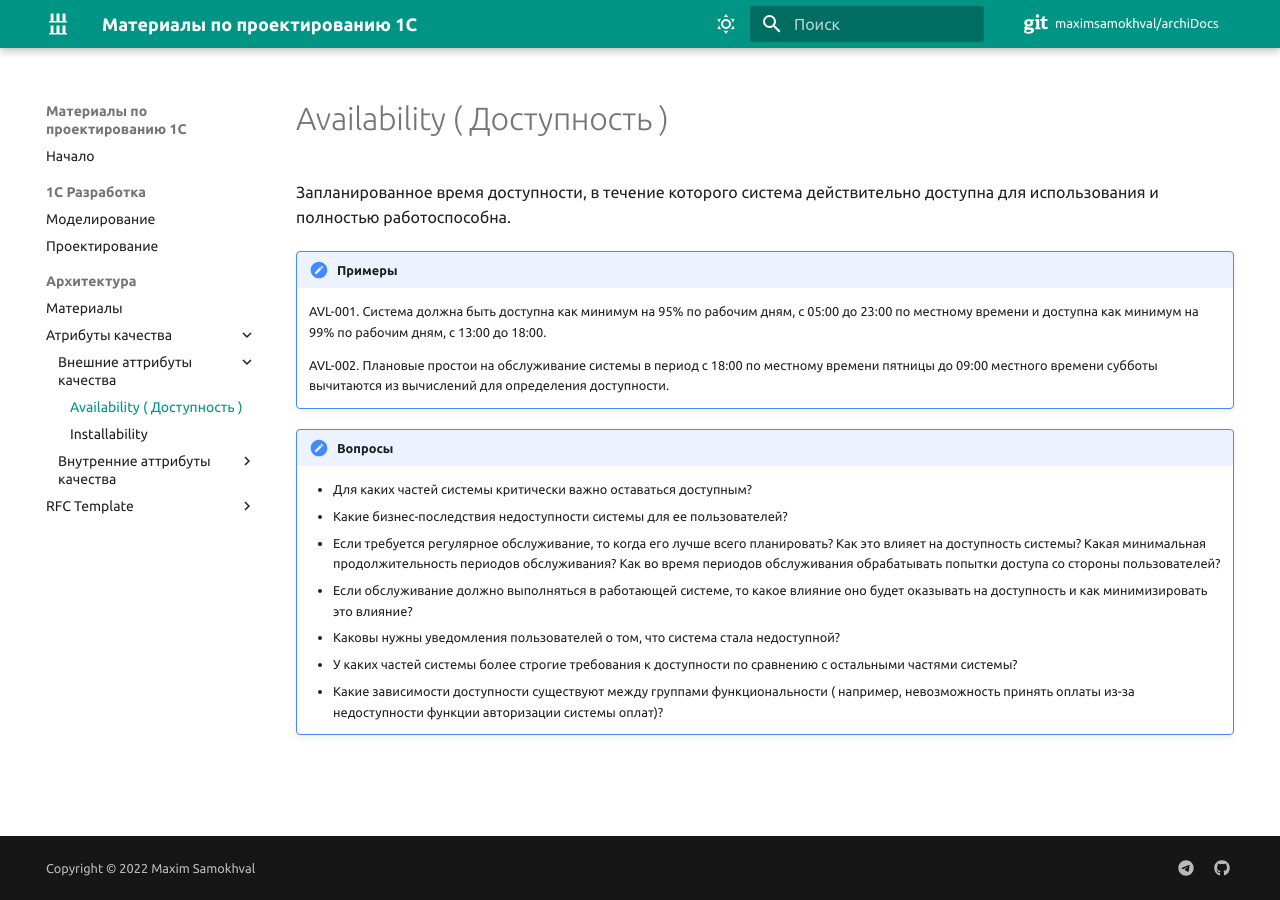
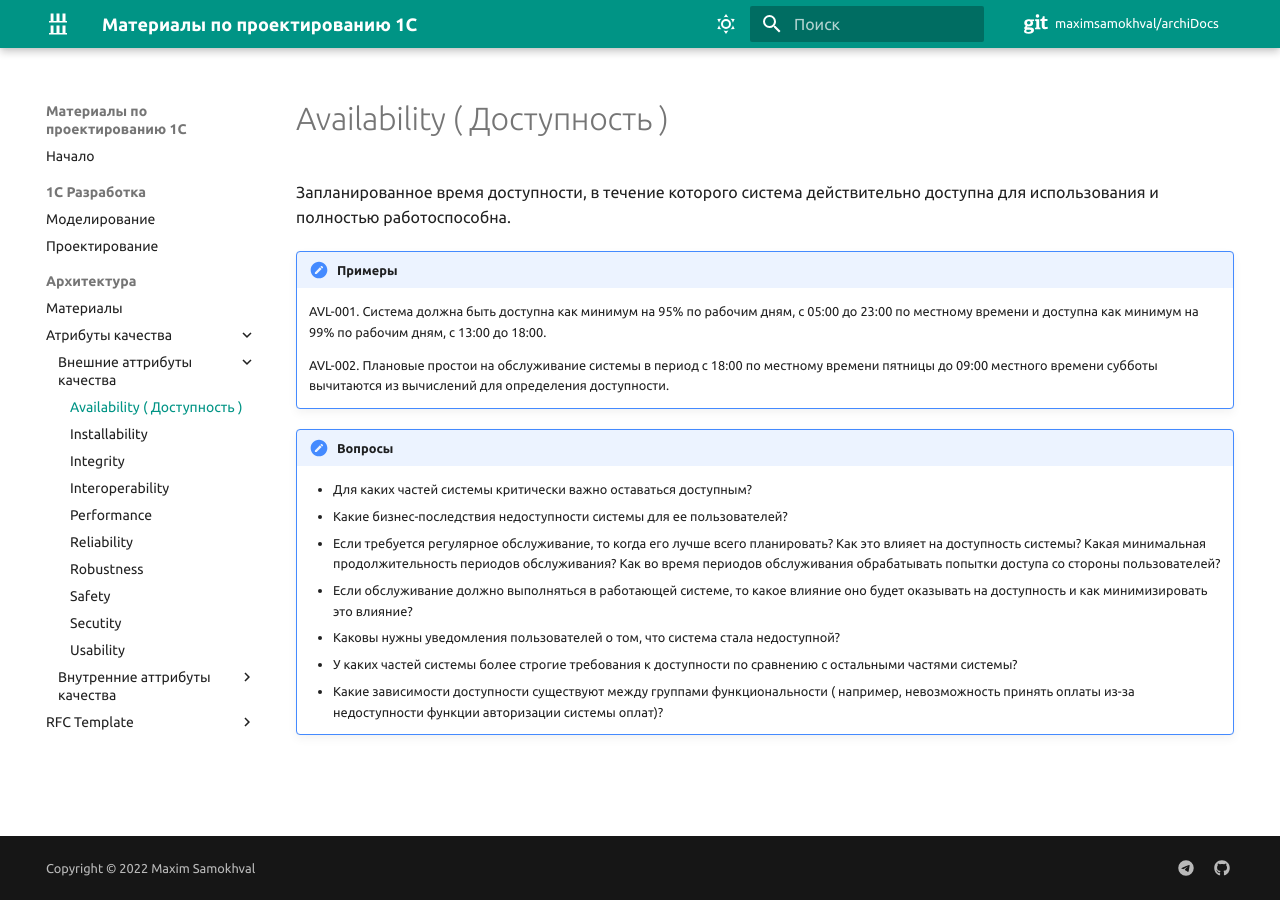
Before and after one commit to maximsamokhval/archiDocs, an MkDocs documentation site: the page built from docs/Architecture/QualityAttributes/ExtrenalAttributes/availability.md, in a window 1280 px wide. Built offline with MkDocs 1.6.1 and Material for MkDocs 9.7.7, drawn with Linux system fonts in a browser that asks for light colours; comment, search, counter and statistics services are not loaded; some of the changed lines change nothing that is shown.

Commit message:
docs:$navigation

```diff
--- a/mkdocs.yml
+++ b/mkdocs.yml
@@ -99,8 +99,22 @@ nav:
           - Внешние аттрибуты качества:
               - Architecture/QualityAttributes/ExtrenalAttributes/availability.md
               - Architecture/QualityAttributes/ExtrenalAttributes/installability.md
+              - Architecture/QualityAttributes/ExtrenalAttributes/integrity.md
+              - Architecture/QualityAttributes/ExtrenalAttributes/interoperability.md
+              - Architecture/QualityAttributes/ExtrenalAttributes/performance.md
+              - Architecture/QualityAttributes/ExtrenalAttributes/reliability.md
+              - Architecture/QualityAttributes/ExtrenalAttributes/robustness.md
+              - Architecture/QualityAttributes/ExtrenalAttributes/safety.md
+              - Architecture/QualityAttributes/ExtrenalAttributes/secutity.md
+              - Architecture/QualityAttributes/ExtrenalAttributes/usability.md
           - Внутренние аттрибуты качества:
-              - Architecture/QualityAttributes/modifiability.md
+              - Architecture/QualityAttributes/InternalAttributes/modifiability.md
+              - Architecture/QualityAttributes/InternalAttributes/efficiency.md
+              - Architecture/QualityAttributes/InternalAttributes/portability.md
+              - Architecture/QualityAttributes/InternalAttributes/reusability.md
+              - Architecture/QualityAttributes/InternalAttributes/scalability.md
+              - Architecture/QualityAttributes/InternalAttributes/verifyability.md
+
       - RFC Template:
           - Шаблон: Architecture/RFC/rfc-template.md
           - RFC taskManager: Architecture/RFC/rfc-taskManager.md
```
Also changed, not shown: docs/Architecture/QualityAttributes/ExtrenalAttributes/availability.md (line endings or trailing spaces).
